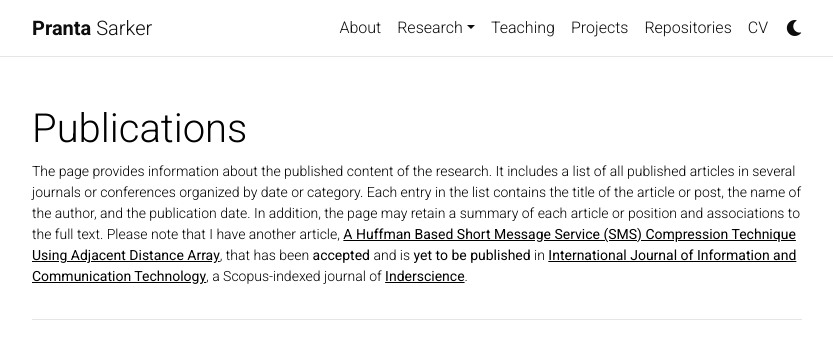
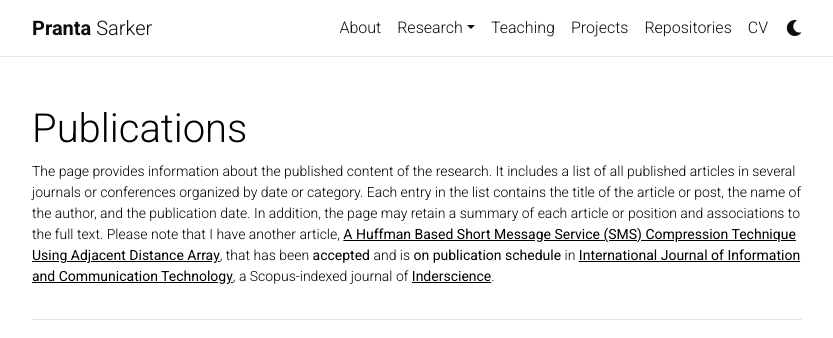
Before and after one commit to psarkerbd/psarkerbd.github.io, a Jekyll site: the page built from _pages/publications.md, in a window 1280 px wide, cut to the strip 0-338 px from the top of the page. Shown: the whole strip, without its empty margins (223-1056 px from the left). Built offline with Jekyll 4.4.1, drawn with Linux system fonts in a browser that asks for light colours; comment, search, counter and statistics services are not loaded; a style sheet for code colours, icons or effects is not loaded.

Commit message:
Update publications.md

```diff
--- a/_pages/publications.md
+++ b/_pages/publications.md
@@ -2,7 +2,7 @@
 layout: page
 permalink: /publications/
 title: Publications
-description: The page provides information about the published content of the research. It includes a list of all published articles in several journals or conferences organized by date or category. Each entry in the list contains the title of the article or post, the name of the author, and the publication date. In addition, the page may retain a summary of each article or position and associations to the full text. Please note that I have another article, <a href='https://www.inderscience.com/info/ingeneral/forthcoming.php?jcode=ijict#111512'><b><u>A Huffman Based Short Message Service (SMS) Compression Technique Using Adjacent Distance Array</u></b></a>, that has been <b>accepted</b> and is <b>yet to be published</b> in <a href='https://www.inderscience.com/jhome.php?jcode=ijict'><b><u>International Journal of Information and Communication Technology</u></b></a>, a Scopus-indexed journal of <a href='https://www.inderscience.com/index.php'><b><u>Inderscience</u></b></a>.
+description: The page provides information about the published content of the research. It includes a list of all published articles in several journals or conferences organized by date or category. Each entry in the list contains the title of the article or post, the name of the author, and the publication date. In addition, the page may retain a summary of each article or position and associations to the full text. Please note that I have another article, <a href='https://www.inderscience.com/info/ingeneral/forthcoming.php?jcode=ijict#111512'><b><u>A Huffman Based Short Message Service (SMS) Compression Technique Using Adjacent Distance Array</u></b></a>, that has been <b>accepted</b> and is <b>on publication schedule</b> in <a href='https://www.inderscience.com/jhome.php?jcode=ijict'><b><u>International Journal of Information and Communication Technology</u></b></a>, a Scopus-indexed journal of <a href='https://www.inderscience.com/index.php'><b><u>Inderscience</u></b></a>.
 years: [2022, 2021, 2020]
 nav: false
 nav_order:
```
